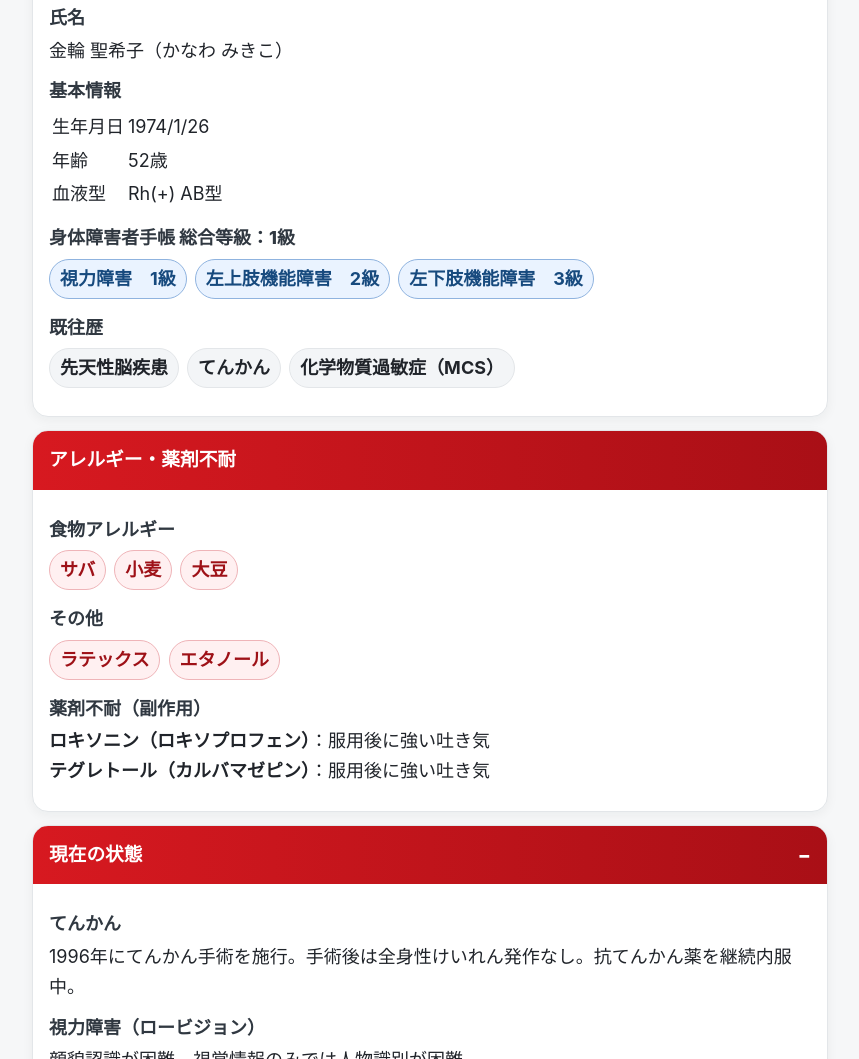
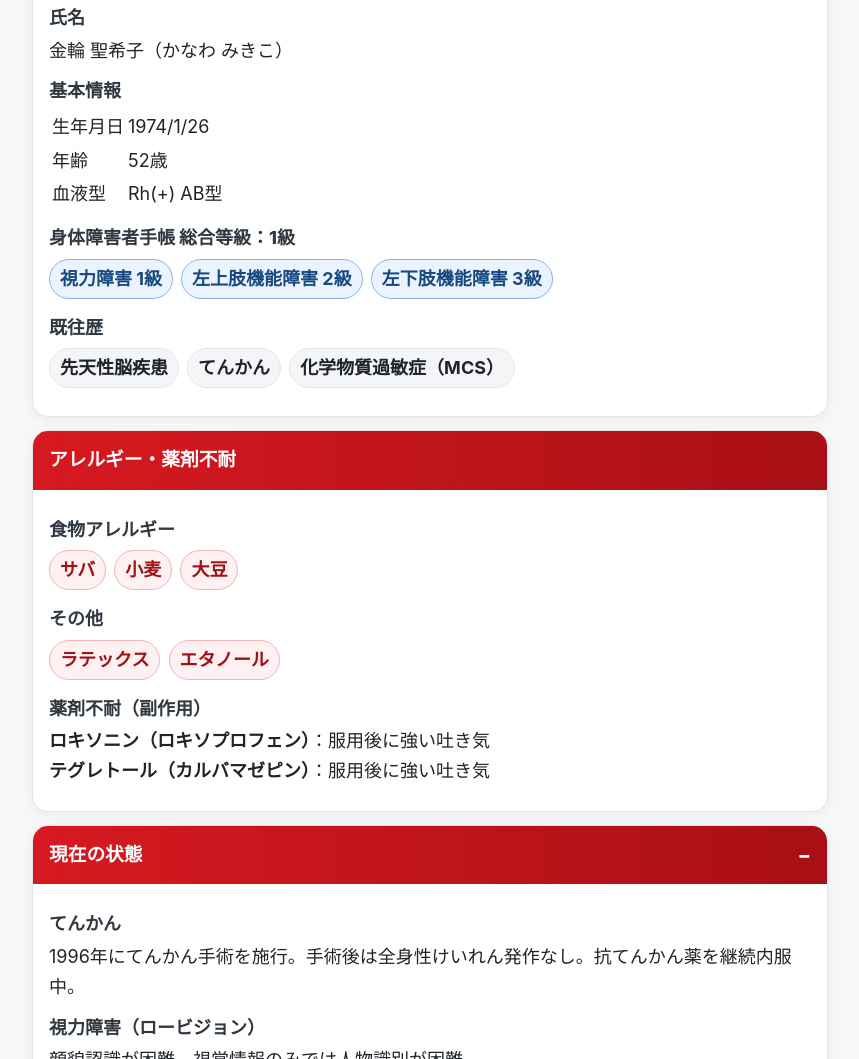
Before and after one commit to cordeliagray19200803-alt/medical-info, a plain HTML site: page New_emergency.html in a window 1280 px wide. Shown: the part 788-1847 px from the top of the page, without its empty margins (210-1069 px from the left). Drawn offline with Linux system fonts and the light colour scheme.

Commit message:
Update New_emergency.html

```diff
--- a/New_emergency.html
+++ b/New_emergency.html
@@ -127,6 +127,14 @@
       border-color:#8fb3df;
       color:#174a7e;
     }
+
+    .disability-tag .label{
+      width:8.5em;
+    }
+
+    .disability-tag .grade{
+      font-weight:bold;
+    }
     .danger-tag{
       background:#fff0f1;border-color:#efb4b8;color:#9e1117;font-weight:850;
     }
@@ -255,10 +263,21 @@
 
       <dt>身体障害者手帳 総合等級：1級</dd>
 
-      <dd>
-      <span class="tag disability-tag">視力障害　</dt></dt>1級</span>
-      <span class="tag disability-tag">左上肢機能障害　2級</span>
-      <span class="tag disability-tag">左下肢機能障害　3級</span>
+     <dd>
+      <span class="tag disability-tag">
+      <span class="label">視力障害</span>
+      <span class="grade">1級</span>
+      </span>
+
+      <span class="tag disability-tag">
+      <span class="label">左上肢機能障害</span>
+      <span class="grade">2級</span>
+      </span>
+
+      <span class="tag disability-tag">
+      <span class="label">左下肢機能障害</span>
+      <span class="grade">3級</span>
+      </span>
       </dd>
 
           <dt>既往歴</dt>
```
